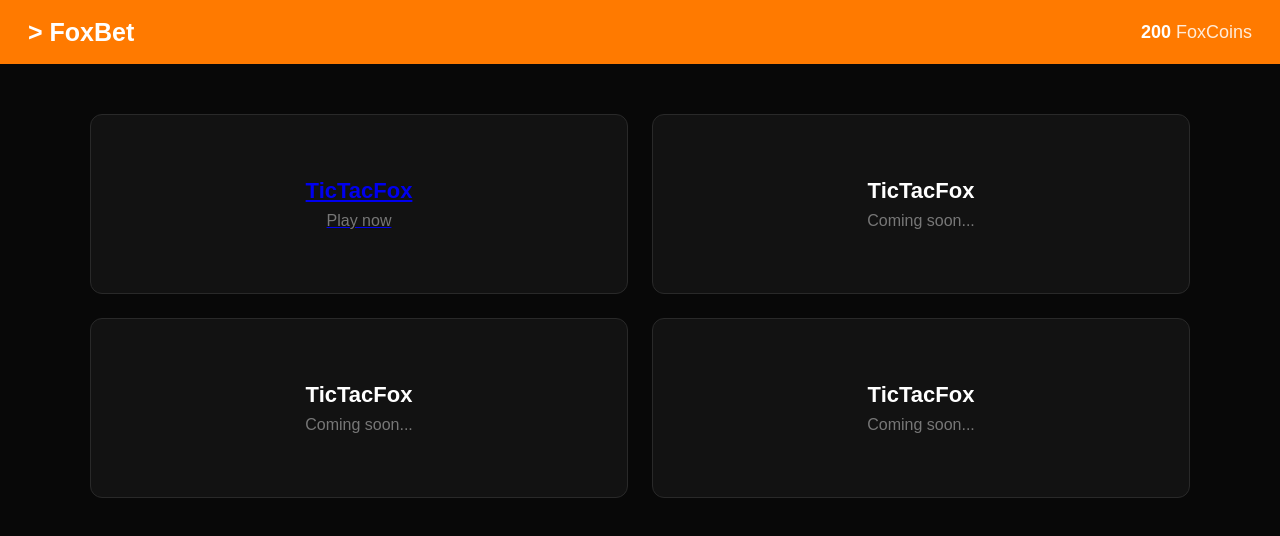
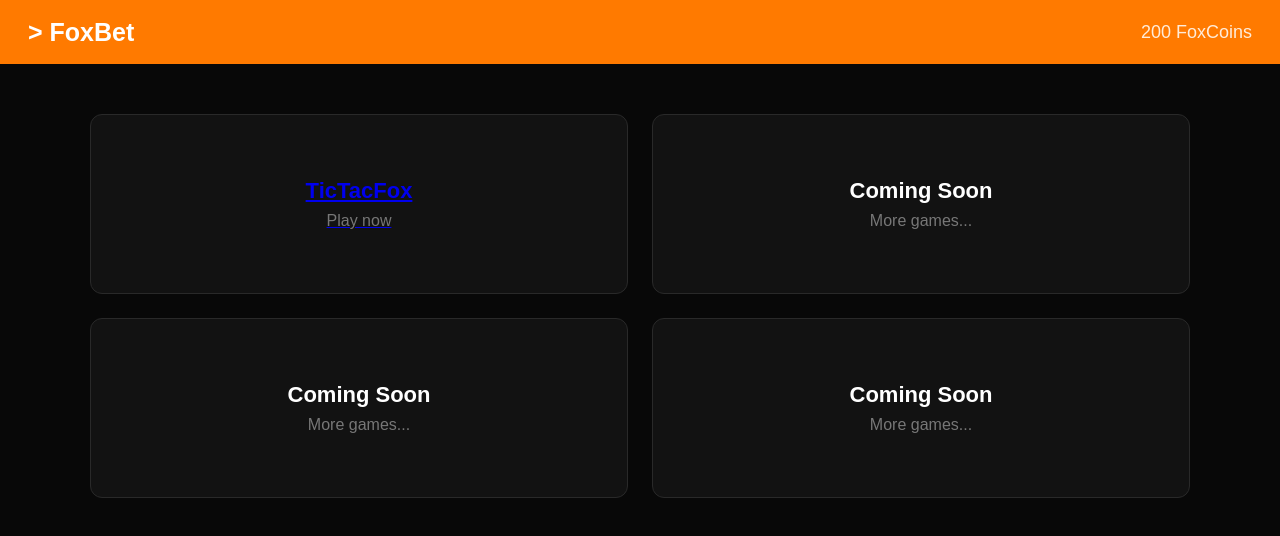
Before and after one commit to AmberFoxTerry/FoxBet, a plain HTML site: page index.html in a window 1280 px wide. Drawn offline with Linux system fonts and the light colour scheme.

Commit message:
Refactor index.html for balance display and game cards
Updated HTML structure and added balance display logic.

```diff
--- a/index.html
+++ b/index.html
@@ -13,7 +13,7 @@
     <div class="logo">&gt; FoxBet</div>
 
     <div class="balance">
-            200 <span>FoxCoins</span>
+        <span id="balance">200</span> <span>FoxCoins</span>
     </div>
 </header>
 
@@ -25,21 +25,34 @@
     </a>
 
     <div class="game-card">
-            <h2>TicTacFox</h2>
-            <p>Coming soon...</p>
+        <h2>Coming Soon</h2>
+        <p>More games...</p>
     </div>
 
     <div class="game-card">
-            <h2>TicTacFox</h2>
-            <p>Coming soon...</p>
+        <h2>Coming Soon</h2>
+        <p>More games...</p>
     </div>
 
     <div class="game-card">
-            <h2>TicTacFox</h2>
-            <p>Coming soon...</p>
+        <h2>Coming Soon</h2>
+        <p>More games...</p>
     </div>
 
 </main>
 
+<script>
+    const balanceElement = document.getElementById("balance");
+
+    let foxCoins = localStorage.getItem("foxcoins");
+
+    if (foxCoins === null) {
+        foxCoins = 200;
+        localStorage.setItem("foxcoins", foxCoins);
+    }
+
+    balanceElement.textContent = foxCoins;
+</script>
+
 </body>
 </html>
```
Lines whose indentation alone changed are shown as unchanged.
